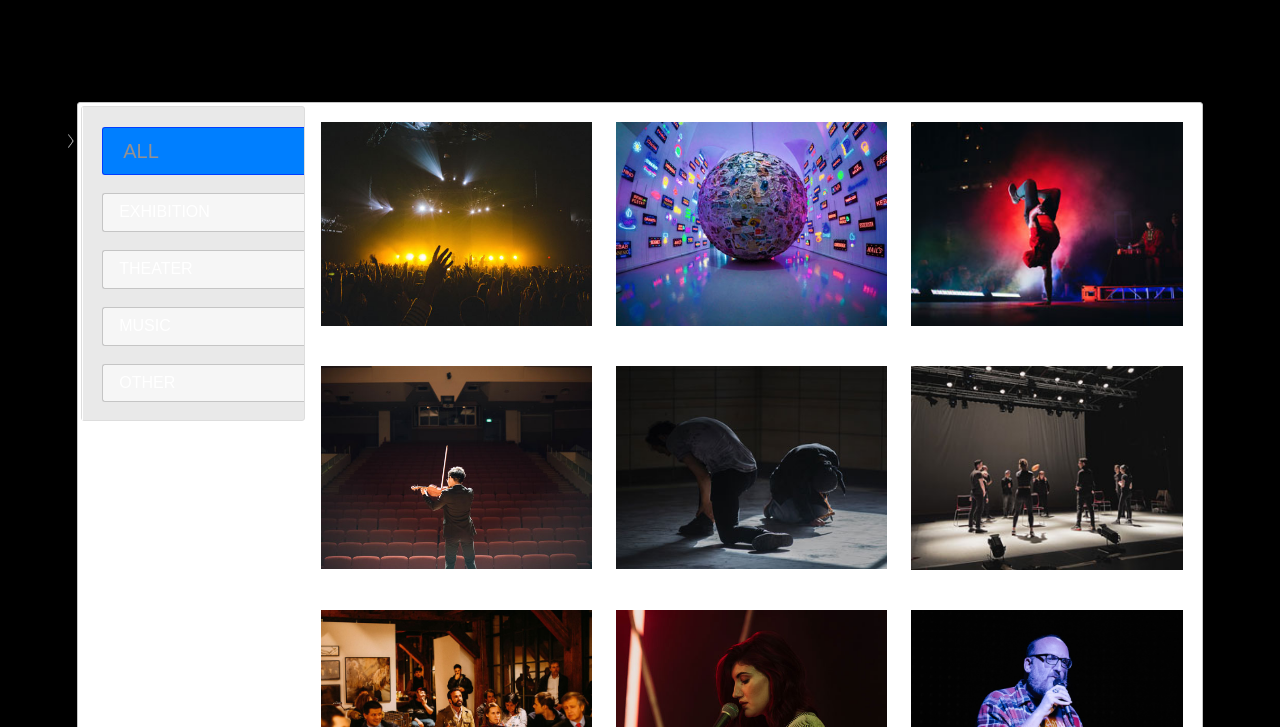
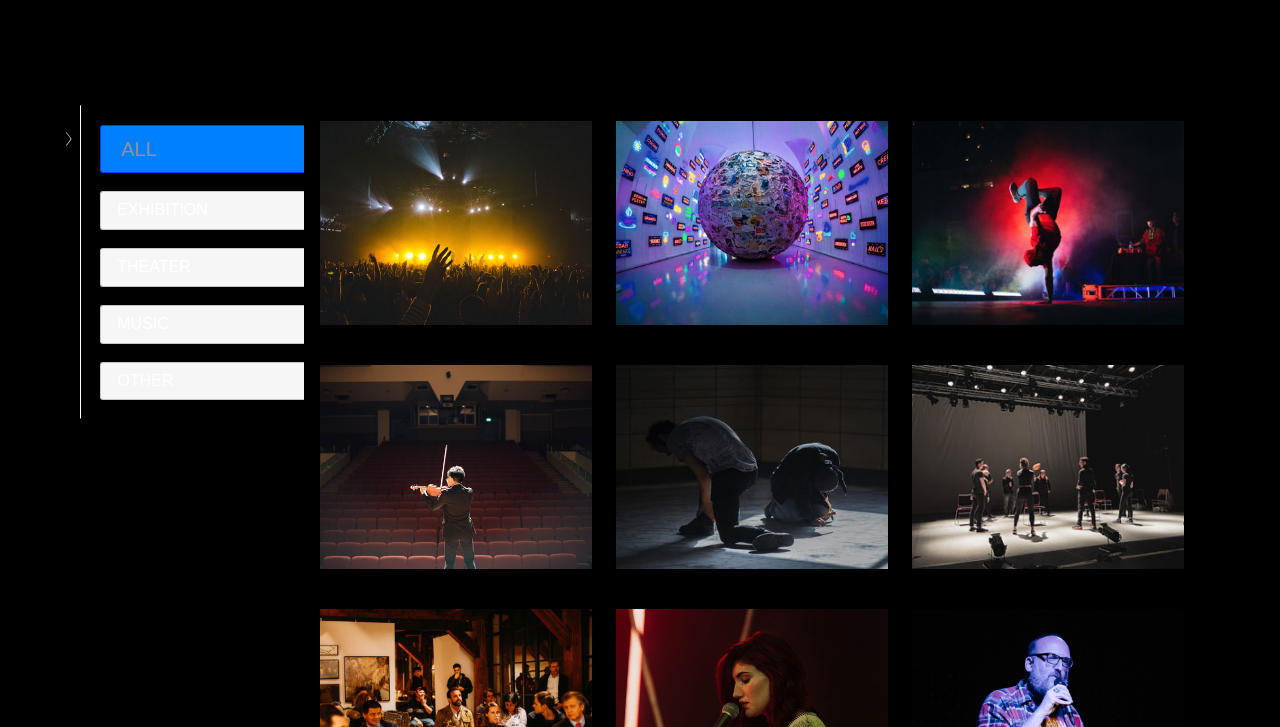
Before and after one commit to SinanMajumder/oneeweb, a plain HTML site: page events.html in a window 1280 px wide. Shown: the part 73-800 px from the top of the page. Drawn offline with nearby package versions, Linux system fonts and the light colour scheme.

Commit message:
Update custom.css

```diff
--- a/assests/csss/custom.css
+++ b/assests/csss/custom.css
@@ -47,7 +47,14 @@ ol{
   margin: 0;
   list-style: none;
 }
-
+.ui-widget.ui-widget-content {
+  border: none;
+  background: transparent;
+}
+.ui-widget-header {
+  border: none;
+  background: transparent;
+}
 
 
 
```
